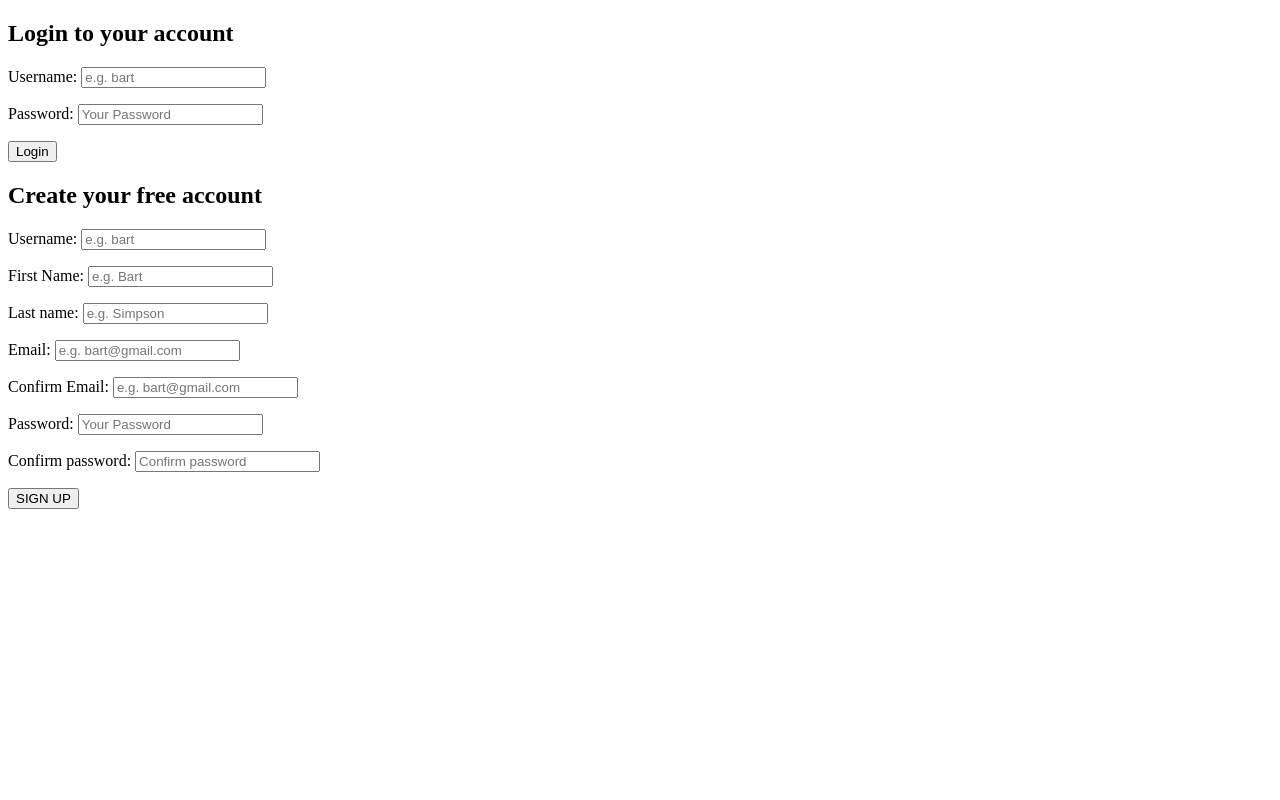
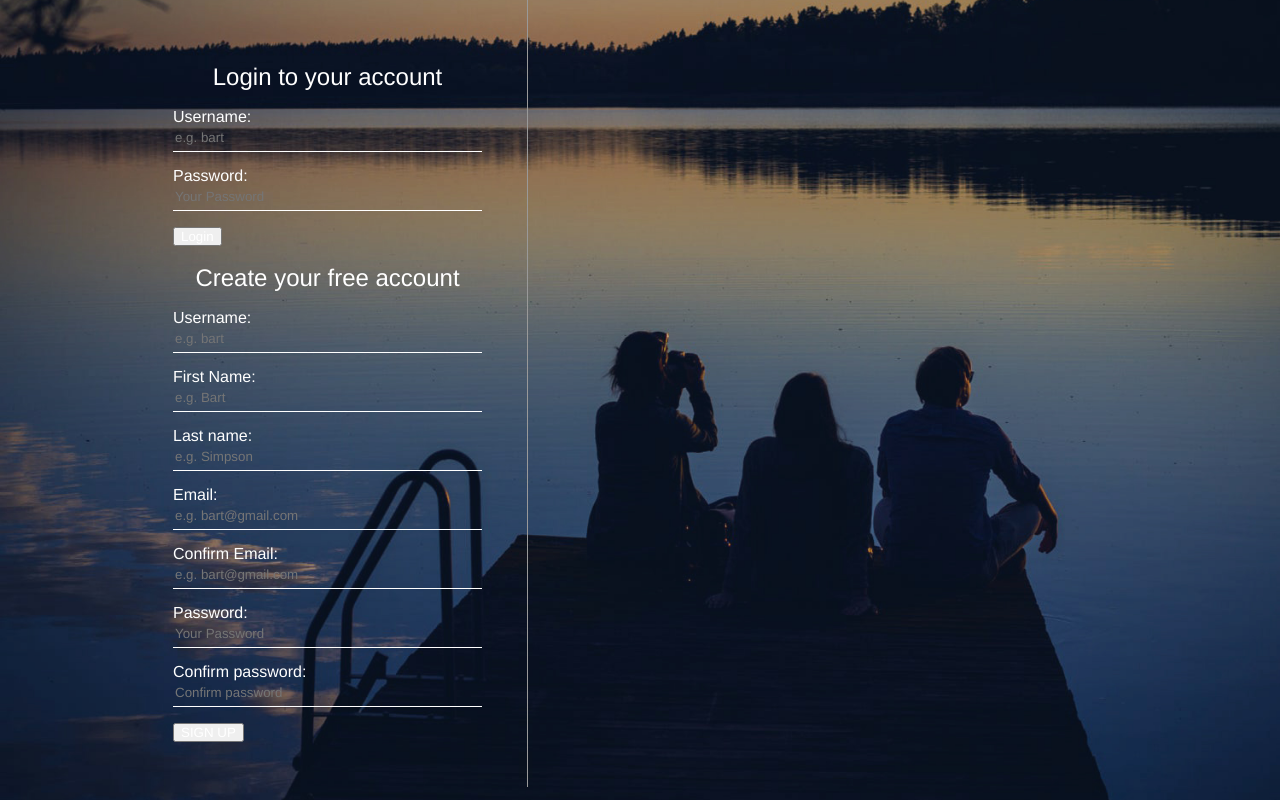
Before and after one commit to donrabaya/herotunes, a PHP site: page /register.php in a window 1280 px wide. Run offline with PHP 8.4, Linux system fonts and the light colour scheme.

Commit message:
moving forward

```diff
--- /dev/null
+++ b/assets/css/register.css
@@ -0,0 +1,53 @@
+html, body {
+	padding: 0;
+	margin: 0;
+	height: 100vh;
+}
+
+#background {
+	background-color: #000;
+	background-image: url(../images/bg.jpg);
+	background-position: center;
+	background-size: cover;
+	display: table;
+	height: 100vh;
+	width: 100%;
+}
+
+#loginContainer * {
+	color: #fff;
+	font-family: "Helvetica Neue", "Helvetica", "Arial";
+	font-weight: normal;
+	line-height: 1em;
+	box-sizing: border-box;
+}
+
+#loginContainer {
+	width: 80%;
+	margin: 0 auto;
+	position: relative;
+	max-width: 1024px;
+}
+
+#inputContainer {
+	width: 400px;
+	padding: 45px;
+	float: left;
+	border-right: 1px solid #999;
+}
+
+#inputContainer h2 {
+	text-align: center;
+}
+
+#inputContainer input[type="text"],
+#inputContainer input[type="email"],
+#inputContainer input[type="password"] {
+	display: block;
+	background-color: transparent;
+	border: 0;
+	border-bottom: 1px solid #fff;
+	height: 27px;
+	line-height: 27px;
+	width: 100%;
+}
--- a/includes/classes/Account.php
+++ b/includes/classes/Account.php
@@ -8,6 +8,21 @@
 	 	public function __construct($con) {
 	 		$this->con = $con;
 	 		$this->errorArray = array();
+	 	}
+
+	 	public function login($un, $pw) {
+
+	 		$pw = md5($pw);
+
+	 		$query = mysqli_query($this->con, "SELECT * FROM users WHERE username='$un' AND password='$pw'");
+
+	 		if(mysqli_num_rows($query) == 1) {
+	 			return true;
+	 		} else {
+	 			array_push($this->errorArray, Constants::$loginFailed);
+	 			return false;
+	 		}
+
 	 	}
 
 	 	public function register($un, $fn, $ln, $em, $em2, $pw, $pw2) {
--- a/includes/classes/Constants.php
+++ b/includes/classes/Constants.php
@@ -12,6 +12,9 @@ class Constants {
 	public static $firstNameCharacters = "Your first name must be between 5 and 25 characters";
 	public static $usernameCharacters = "Your username must be between 2 and 25 characters";
 	public static $usernameTaken = "This username already exists";
+
+
+	public static $loginFailed = "Login Failed";
 }
 
 ?>
--- a/includes/config.php
+++ b/includes/config.php
@@ -1,6 +1,7 @@
 <?php
 
 	ob_start();
+	session_start();
 
 	$timezone = date_default_timezone_set("Asia/Manila");
 
--- a/includes/handlers/login-handler.php
+++ b/includes/handlers/login-handler.php
@@ -2,6 +2,16 @@
 
 if(isset($_POST['loginButton'])) {
 	// login button was pressed
+	$username = $_POST['loginUsername'];
+	$password = $_POST['loginPassword'];
+
+	$result = $account->login($username, $password);
+
+	if($result == true) {
+		$_SESSION['userLoggedIn'] = $username;
+		header("Location: index.php");
+	}
+
 }
 
 ?>
--- a/includes/handlers/register-handler.php
+++ b/includes/handlers/register-handler.php
@@ -31,6 +31,7 @@ if(isset($_POST['registerButton'])) {
 	$wasSuccessful = $account->register($username, $firstName, $lastName, $email, $email2, $password, $password2);
 
 	if($wasSuccessful == true) {
+		$_SESSION['userLoggedIn'] = $username;
 		header("Location: index.php");
 	}
 }
--- a/register.php
+++ b/register.php
@@ -22,15 +22,20 @@
 <html>
 <head>
 	<title>Welcome to Herotunes</title>
+	<link rel="stylesheet" type="text/css" href="assets/css/register.css">
 </head>
 <body>
+
+	<div id="background">
+
+		<div id="loginContainer">
 
 			<div id="inputContainer">
 
 				<form id="loginForm" action="register.php" method="POST">
 					<h2>Login to your account</h2>
 					<p>
-
+						<?php echo $account->getError(Constants::$loginFailed); ?>
 						<label for="loginUsername">Username:</label>
 						<input id="loginUsername" type="text" name="loginUsername" placeholder="e.g. bart" required>
 					</p>
@@ -89,6 +94,8 @@
 				</form>
 
 			</div>
+		</div>
+	</div>
 
 </body>
 </html>
```
Also changed, not shown: index.php (+12 -0 lines), assets/images/bg.jpg (added). Lines whose indentation alone changed are shown as unchanged.
